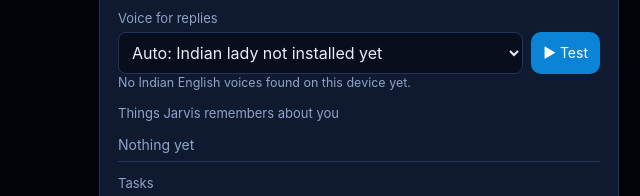
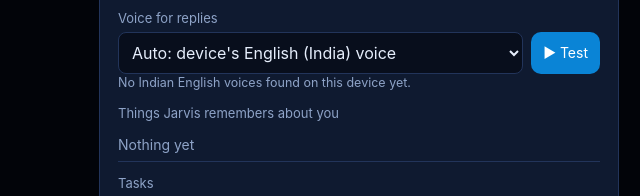
Before and after one commit to brdgcsvn5z-del/Jarvis, a plain HTML site: page index.html in a window 1280 px wide. Both pictures are taken after a click on the button "⚙︎". Shown: the part 447-643 px from the top of the page, 281-921 px from the left. Drawn offline with Linux system fonts and the light colour scheme.

Commit message:
Fall back to the device's en-IN voice when Safari hides voices
Co-Authored-By: Claude Opus 5.5 <noreply@anthropic.com>
Claude-Session: https://claude.ai/code/session_018x9YjwDevKWzxrzagwq1a8

```diff
--- a/index.html
+++ b/index.html
@@ -576,8 +576,9 @@ function indianLady() {
     if (/natural|enhanced|premium|online/.test(n)) s += 5; return s; };
   const best = inV.sort((a, b) => score(b) - score(a))[0];
   if (best && score(best) >= 0) return best;
-  // no Indian lady installed: use any English female voice rather than a male one
-  return all.filter(v => v.lang.startsWith("en")).find(v => /samantha|karen|moira|tessa|serena|zira|aria|jenny|female|google uk english female/i.test(v.name)) || null;
+  // Safari may hide downloaded voices from websites. Return null so speak() just asks for
+  // lang "en-IN" and iPhone/iPad uses whichever English (India) voice is ticked in Settings.
+  return null;
 }
 function fillVoices() {
   const sel = $("#sVoice"); if (!("speechSynthesis" in window)) return;
@@ -585,7 +586,7 @@ function fillVoices() {
   const auto = indianLady();
   const nIN = voices.filter(v => /en[-_]IN/i.test(v.lang)).map(v => v.name);
   $("#voiceInfo").textContent = nIN.length ? `Indian English voices found: ${nIN.join(", ")}` : "No Indian English voices found on this device yet.";
-  sel.innerHTML = `<option value="">${auto && /en[-_]IN/i.test(auto.lang) ? "Auto: Indian English lady (" + esc(auto.name) + ")" : "Auto: Indian lady not installed yet" + (auto ? " – using " + esc(auto.name) : "")}</option>` + voices.map(v => `<option value="${esc(v.name)}" ${v.name === settings.voice ? "selected" : ""}>${esc(v.name)} · ${esc(v.lang)}</option>`).join("");
+  sel.innerHTML = `<option value="">${auto ? "Auto: Indian English lady (" + esc(auto.name) + ")" : "Auto: device's English (India) voice"}</option>` + voices.map(v => `<option value="${esc(v.name)}" ${v.name === settings.voice ? "selected" : ""}>${esc(v.name)} · ${esc(v.lang)}</option>`).join("");
 }
 if ("speechSynthesis" in window) speechSynthesis.onvoiceschanged = fillVoices;
 $("#sTest").onclick = () => {
--- a/sw.js
+++ b/sw.js
@@ -1,5 +1,5 @@
 // Minimal service worker so Windows (Edge/Chrome) offers "Install app".
-const CACHE = "jarvis-v6";
+const CACHE = "jarvis-v7";
 const FILES = ["./", "./index.html", "./manifest.webmanifest", "./icon-180.png", "./icon-192.png", "./icon-512.png"];
 self.addEventListener("install", e => e.waitUntil(caches.open(CACHE).then(c => c.addAll(FILES)).then(() => self.skipWaiting())));
 self.addEventListener("activate", e => e.waitUntil(self.clients.claim()));
```
